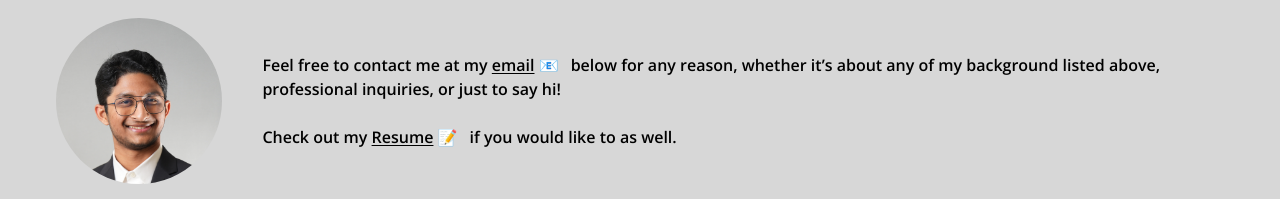
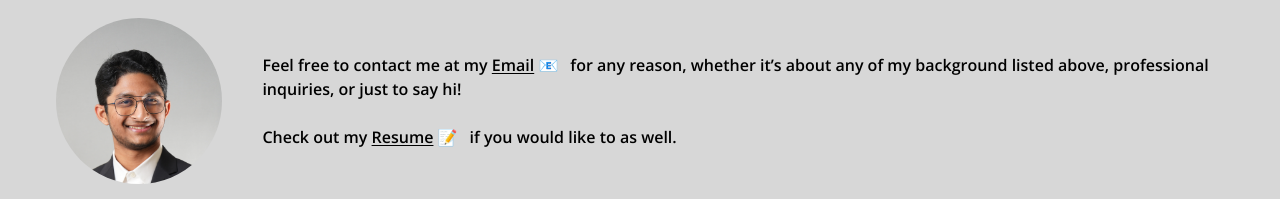
Before and after one commit to uparkh/portfolio, a Next.js app: page / in a window 1280 px wide. Shown: the part 2920-3119 px from the top of the page. Built offline with nearby package versions, Linux system fonts and the light colour scheme.

Commit message:
email is not below

```diff
--- a/src/app/page.tsx
+++ b/src/app/page.tsx
@@ -341,10 +341,10 @@ export default function Home(): JSX.Element {
                   href="mailto:parekhupanshu@gmail.com"
                   after="📧"
                 >
-                  email
+                  Email
                 </ResumeExternalLink>
-                below for any reason, whether it’s about any of my background
-                listed above, professional inquiries, or just to say hi!
+                for any reason, whether it’s about any of my background listed
+                above, professional inquiries, or just to say hi!
                 <br /> <br />
                 Check out my
                 <ResumeExternalLink
```
